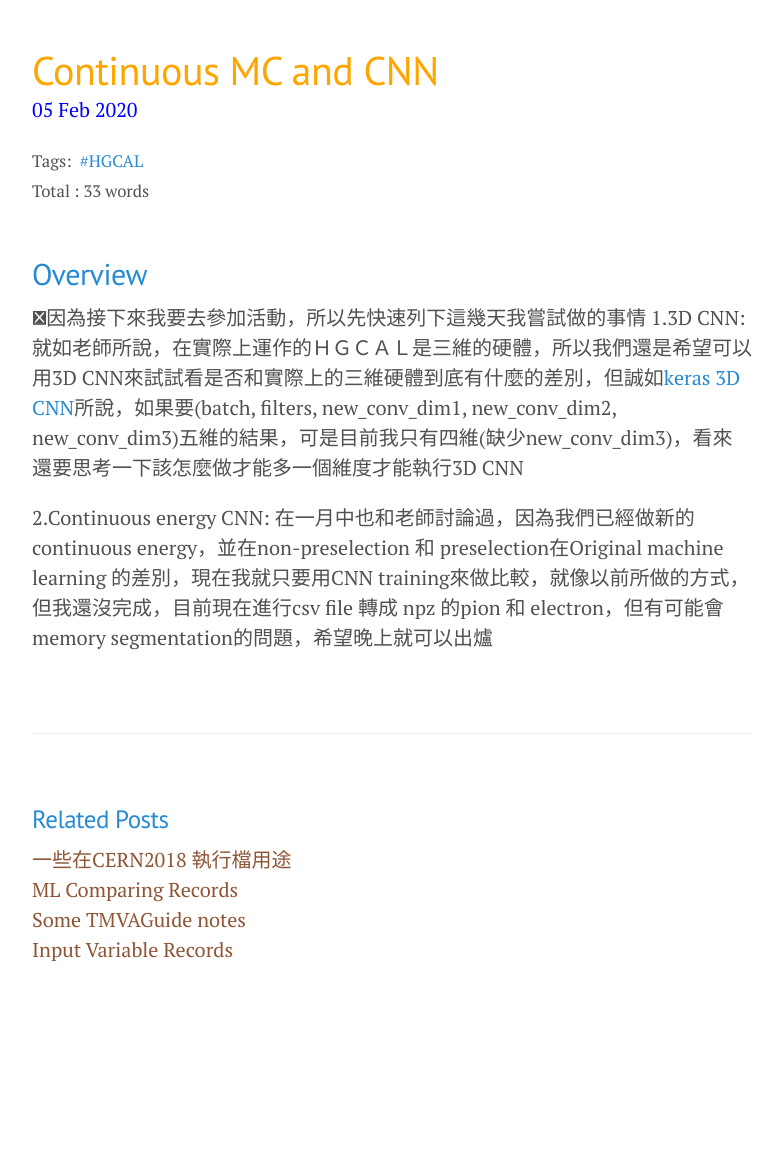
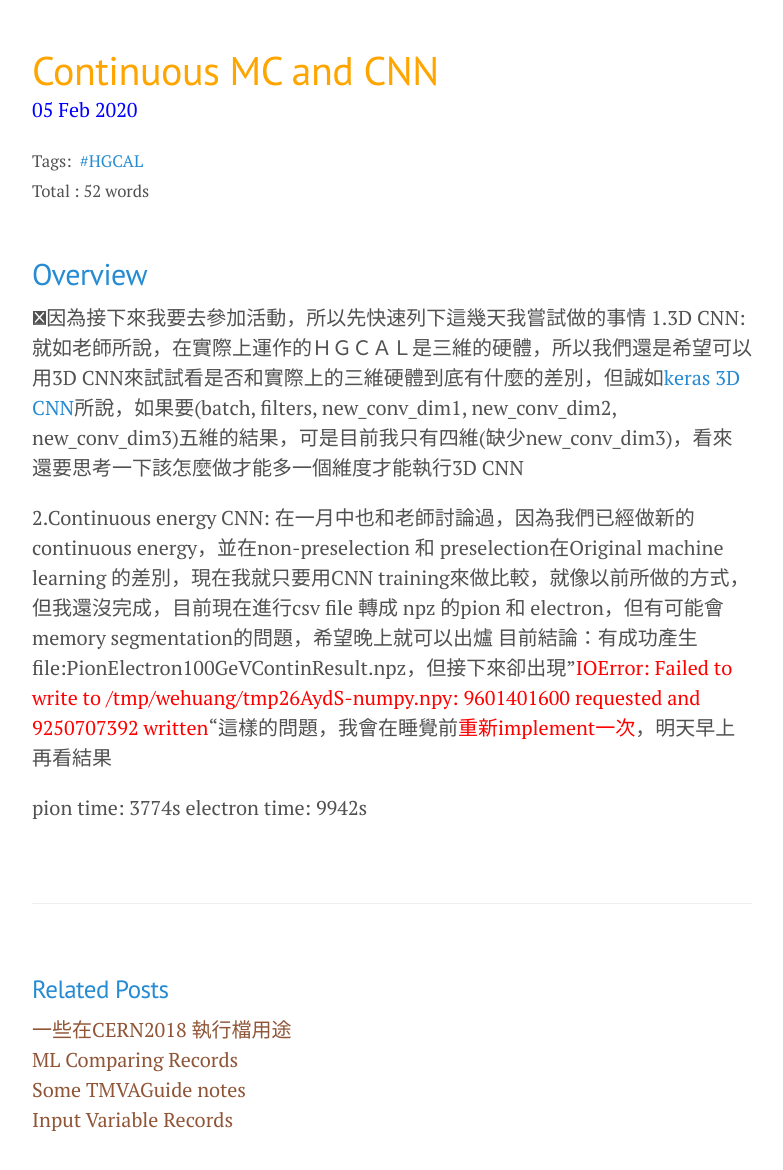
Before and after one commit to wenlianghuang/MattBlog, a Jekyll site: the page built from _posts/2020-02-05-Continuous-MC-and-CNN.md, in a window 1280 px wide and 1400 px high. Shown: the part 165-1335 px from the top of the window, without its empty margins (248-1031 px from the left). Built offline with Jekyll 4.4.1, drawn with Linux system fonts in a browser that asks for light colours.

Commit message:
20200205 modified file

```diff
--- a/_posts/2020-02-05-Continuous-MC-and-CNN.md
+++ b/_posts/2020-02-05-Continuous-MC-and-CNN.md
@@ -9,3 +9,7 @@ tags: "HGCAL"
 1.3D CNN: 就如老師所說，在實際上運作的ＨＧＣＡＬ是三維的硬體，所以我們還是希望可以用3D CNN來試試看是否和實際上的三維硬體到底有什麼的差別，但誠如<a href="https://keras.io/layers/convolutional/" target="_blank">keras 3D CNN</a>所說，如果要(batch, filters, new_conv_dim1, new_conv_dim2, new_conv_dim3)五維的結果，可是目前我只有四維(缺少new_conv_dim3)，看來還要思考一下該怎麼做才能多一個維度才能執行3D CNN
 
 2.Continuous energy CNN: 在一月中也和老師討論過，因為我們已經做新的continuous energy，並在non-preselection 和 preselection在Original machine learning 的差別，現在我就只要用CNN training來做比較，就像以前所做的方式，但我還沒完成，目前現在進行csv file 轉成 npz 的pion 和 electron，但有可能會memory segmentation的問題，希望晚上就可以出爐
+目前結論：有成功產生file:PionElectron100GeVContinResult.npz，但接下來卻出現"<span style="color:#ff0000">IOError: Failed to write to /tmp/wehuang/tmp26AydS-numpy.npy: 9601401600 requested and 9250707392 written</span>"這樣的問題，我會在睡覺前<span style="color:#ff0000">重新implement一次</span>，明天早上再看結果
+
+pion time: 3774s
+electron time: 9942s
```
